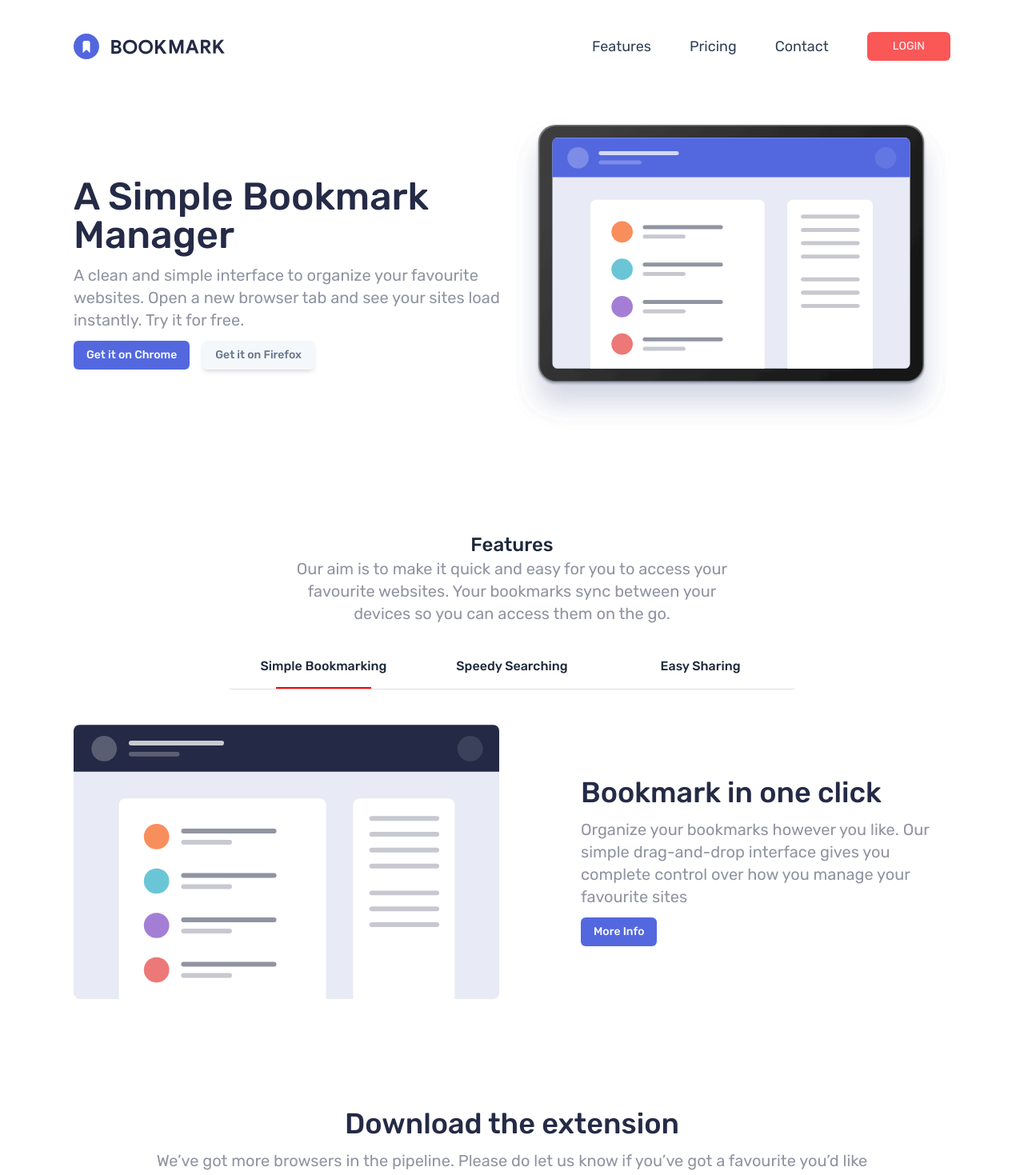
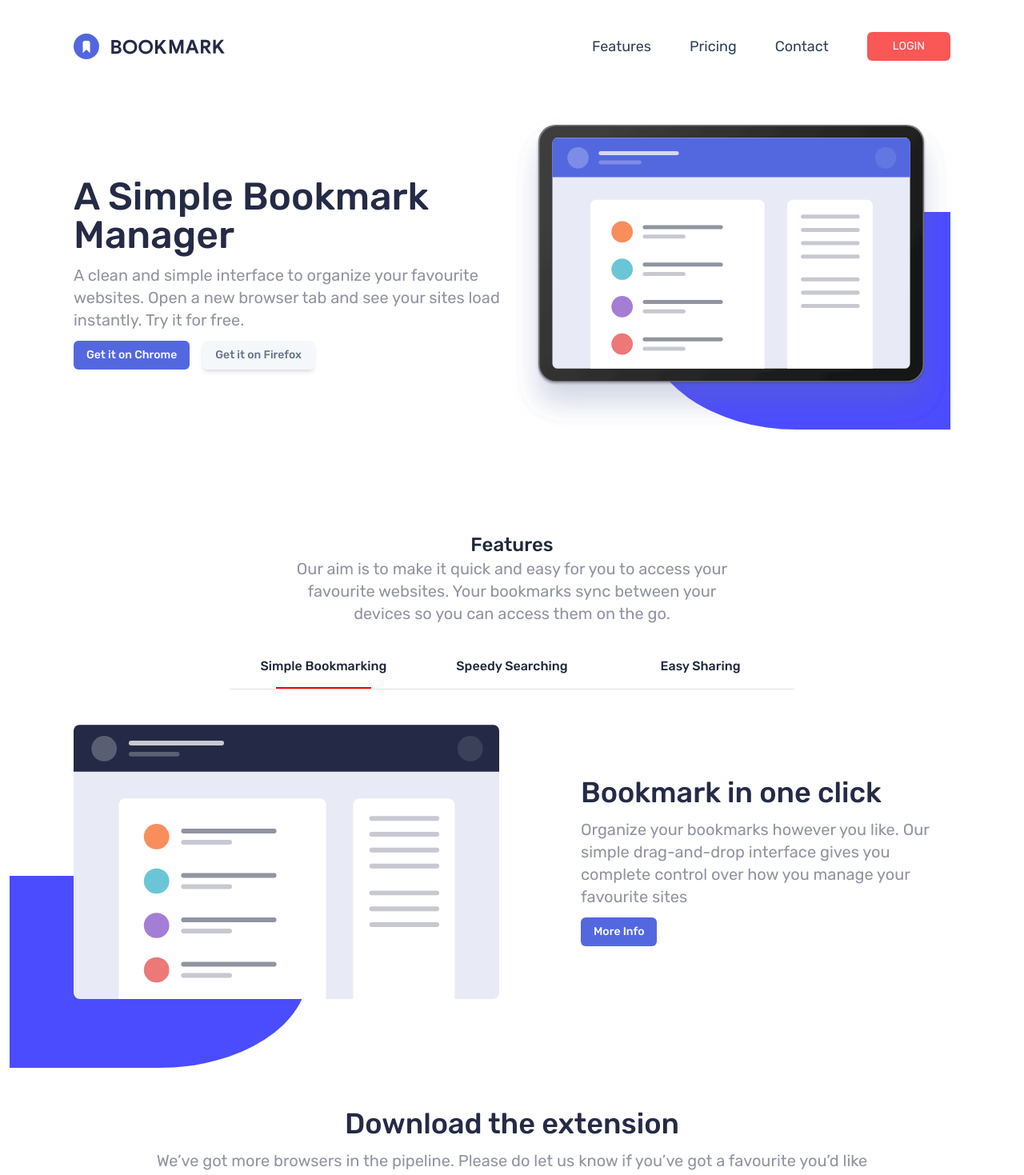
Before and after one commit to killjoy1994/bookmark-landing-page, a React (Vite) app: page / in a window 1280 px wide. Shown: the top 1469 px of the page at 80% size. Built offline with nearby package versions, Linux system fonts and the light colour scheme.

Commit message:
add shape around image

```diff
--- a/src/App.css
+++ b/src/App.css
@@ -1,14 +1,30 @@
-/* .image-wrapper::before {
+.hero-image-shape::before {
     content: "";
     position: absolute;
-    right: -100px;
-    top: 40%;
-    height: 400px;
-    width: 500px;
+    right: 0;
+    top: 30%;
+    height: 70%;
+    width: 70%;
     background-color: blue;
+    opacity: 0.7;
     border-top-left-radius: 100%;
     border-bottom-left-radius: 100%;
-} */
+    z-index: 1;
+}
+
+.feature-image-shape::before {
+    content: "";
+    position: absolute;
+    left: -15%;
+    top: 55%;
+    height: 70%;
+    width: 70%;
+    background-color: blue;
+    opacity: 0.7;
+    border-top-right-radius: 100%;
+    border-bottom-right-radius: 100%;
+    z-index: 1;
+}
 
 .tab-active {
     position: relative;
--- a/src/App.jsx
+++ b/src/App.jsx
@@ -12,7 +12,7 @@ import Footer from "./components/Footer";
 
 function App() {
   return (
-    <div className="bg-white">
+    <div className="bg-white min-w-[300px]">
       <div className="lg:px-16">
         <Navbar />
         <Hero />
--- a/src/components/Features.jsx
+++ b/src/components/Features.jsx
@@ -1,10 +1,20 @@
-import React, { useState } from "react";
+import React, { useEffect, useState } from "react";
 import Tab1Image from "../assets/images/illustration-features-tab-1.svg";
 import { twMerge } from "tailwind-merge";
 import { data } from "../data";
 
 export default function Features() {
   const [activeTab, setActiveTab] = useState(1);
+  const [selectedTab, setSelectedTab] = useState(activeTab);
+
+  useEffect(() => {
+    const selected = data.features.find((data) => {
+      if (data.id == activeTab) {
+        return data;
+      }
+    });
+    setSelectedTab(selected);
+  }, [activeTab]);
 
   return (
     <div className="mt-32 px-7 sm:container sm:mx-auto">
@@ -49,27 +59,21 @@ export default function Features() {
           </li>
         </ul>
       </div>
-      <div className="grid sm:grid-cols-2 sm:justify-between sm:container mx-auto mt-11 sm:gap-x-8 gap-y-20">
-        {data.features
-          .filter((data) => {
-            if (data.id == activeTab) {
-              return data;
-            }
-          })
-          .map((data) => {
-            return (
+      <div className="grid  sm:grid-cols-2 sm:justify-between sm:container mx-auto mt-11 sm:gap-x-8 gap-y-20">
+        {
           <>
-                <img className="h-full w-full" src={data.img} alt="" />
-                <div className="text-center sm:pl-[15px] lg:pl-[70px] sm:text-start px-3 sm:px-0 sm:place-self-center">
-                  <h2 className=" text-neutral-veryDarkBlue text-3xl sm:text-2xl sm:mb-3 lg:text-4xl font-medium mb-5">{data.title}</h2>
-                  <p className="font-light text-neutral-grayishBlue sm:text-base sm:mb-3 lg:text-xl mb-5">{data.desc}</p>
+            <div className="feature-image-shape relative z-0">
+              <img className="relative z-10 h-full w-full lg:object-fill" src={selectedTab.img} alt="" />
+            </div>
+            <div className="text-center mt-16 sm:mt-0 sm:pl-[15px] lg:pl-[70px] sm:text-start px-3 sm:px-0 sm:place-self-center">
+              <h2 className=" text-neutral-veryDarkBlue text-3xl sm:text-2xl sm:mb-3 lg:text-4xl font-medium mb-5">{selectedTab.title}</h2>
+              <p className="font-light text-neutral-grayishBlue sm:text-base sm:mb-3 lg:text-xl mb-5">{selectedTab.desc}</p>
               <div className="flex justify-center sm:justify-start gap-x-4">
                 <button className="hidden sm:inline-block bg-primary-softBlue sm:text-sm px-4 py-2 rounded-md font-medium text-slate-50">More Info</button>
               </div>
             </div>
           </>
-            );
-          })}
+        }
       </div>
     </div>
   );
--- a/src/components/Hero.jsx
+++ b/src/components/Hero.jsx
@@ -4,11 +4,10 @@ import HeroImage from "../assets/images/illustration-hero.svg";
 export default function Hero() {
   return (
     <section className="grid px-7 sm:grid-cols-2 sm:flex-row sm:container mx-auto mt-11 gap-y-3">
-      <div className="sm:order-2">
-        <img className="" src={HeroImage} alt="" />
-        {/* <div className="absolute bg-blue-700 h-[280px] rounded-l-full w-[400px]"></div> */}
+      <div className="sm:order-2 relative hero-image-shape">
+        <img className="relative z-10" src={HeroImage} alt="" />
       </div>
-      <div className="text-center sm:text-start sm:px-0 sm:place-self-center">
+      <div className="text-center mt-14 sm:mt-0 sm:text-start sm:px-0 sm:place-self-center">
         <h1 className=" text-neutral-veryDarkBlue text-3xl sm:text-4xl sm:mb-3 lg:text-5xl font-medium mb-5">A Simple Bookmark Manager</h1>
         <p className="font-light text-neutral-grayishBlue sm:text-base sm:mb-3 lg:text-xl mb-5">
           A clean and simple interface to organize your favourite websites. Open a new browser tab and see your sites load instantly. Try it for free.
--- a/src/components/Navbar.jsx
+++ b/src/components/Navbar.jsx
@@ -9,7 +9,7 @@ export default function Navbar() {
   const [toggle, setToggle] = useState(false)
 
   return (
-    <nav className="flex items-center justify-between sm:container p-7 sm:pt-10 mx-auto">
+    <nav className="flex items-center z-[9999] justify-between sm:container p-7 sm:pt-10 mx-auto relative">
       <div className={twMerge("h-6 sm:h-8", toggle ? 'hidden' : 'visible')} >
         <img className="h-full w-full" src={logoBookmark} alt="" />
       </div>
```
Lines whose indentation alone changed are shown as unchanged.
